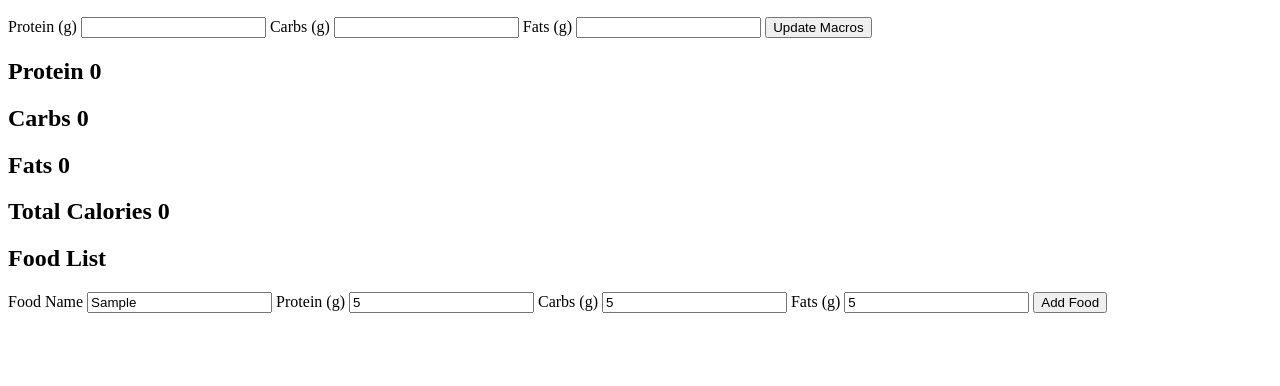
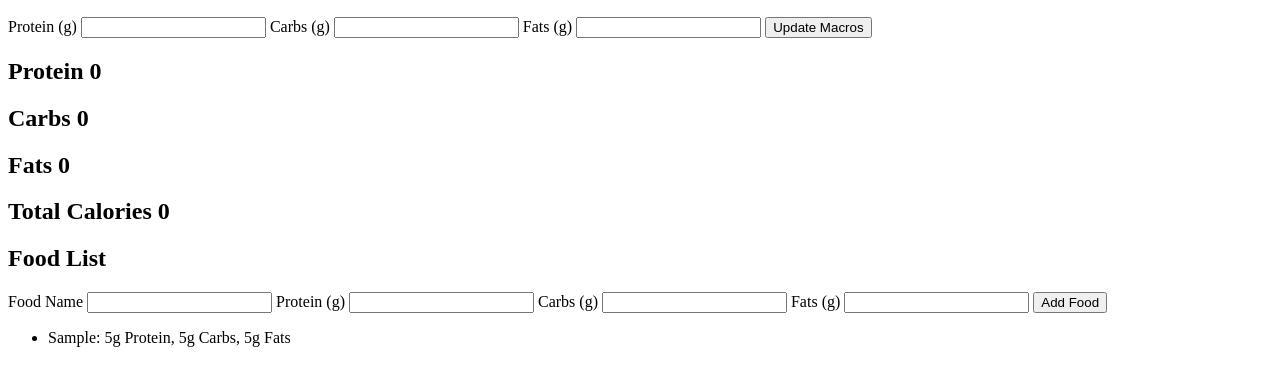
Before and after one commit to BryonVerdone/macro-track, a plain HTML site: page index.html in a window 1280 px wide. Both pictures are taken after typing "Sample", "5", "5", "5" into the empty fields and a click on the button "Add Food". Shown: the part 110-496 px from the top of the page. Drawn offline with Linux system fonts and the light colour scheme.

Commit message:
able to create and add food item to list

```diff
--- a/app.js
+++ b/app.js
@@ -5,16 +5,17 @@ let fatsGoal = 0;
 const goalsForm = document.getElementById('goalsForm');
 const foodForm = document.getElementById('foodForm');
 const foodList = document.getElementById('foodList');
-const btn = document.getElementById('btn');
+// const btn = document.getElementById('btn');
 
 goalsForm.addEventListener('submit', function (e) {
   e.preventDefault();
-  console.log('form submitted');
+
   proteinGoal = parseFloat(document.getElementById('proteinInput').value);
   carbsGoal = parseFloat(document.getElementById('carbsInput').value);
   fatsGoal = parseFloat(document.getElementById('fatsInput').value);
-  console.log(proteinGoal, carbsGoal, fatsGoal);
+
   let proteinDisplay = document.getElementById('proteinDisplay');
+
   proteinDisplay.innerHTML = proteinGoal;
   let carbsDisplay = document.getElementById('carbsDisplay');
   carbsDisplay.innerHTML = carbsGoal;
@@ -52,13 +53,18 @@ foodForm.addEventListener('submit', function (e) {
 
   console.log(foodItem);
   addFoodItem(foodItem);
-  // foodForm.reset();
+  foodForm.reset();
   calculateCalories();
+  // return false;
 });
 
 function addFoodItem(foodItem) {
   const foodItemElement = document.createElement('li');
-  foodItemElement.textContent = `${foodItem.name}: ${foodItem.protein}g Protein, $
-  {foodItem.carbs}g Carbs, ${foodItem.fats}g Fats`;
+  foodItemElement.textContent = `${foodItem.name}: ${foodItem.protein}g Protein, ${foodItem.carbs}g Carbs, ${foodItem.fats}g Fats`;
   foodList.appendChild(foodItemElement);
 }
+function addFoodItem(foodItem) {
+  const foodItemElement = document.createElement('li');
+  foodItemElement.textContent = `${foodItem.name}: ${foodItem.protein}g Protein, ${foodItem.carbs}g Carbs, ${foodItem.fats}g Fats`;
+  foodList.appendChild(foodItemElement);
+}
--- a/index.html
+++ b/index.html
@@ -34,7 +34,7 @@
       <input type="number" id="foodCarbs" />
       <label for="foodFats">Fats (g)</label>
       <input type="number" id="foodFats" />
-      <button id="btn" type="button">Add Food</button>
+      <button id="btn" type="submit">Add Food</button>
     </form>
     <ul id="foodList"></ul>
     <script src="./app.js"></script>
```
